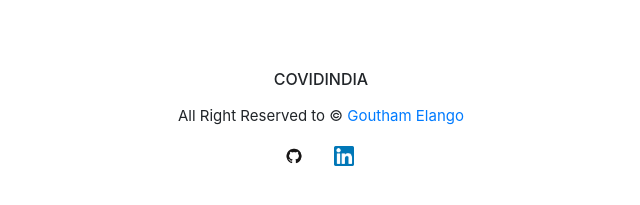
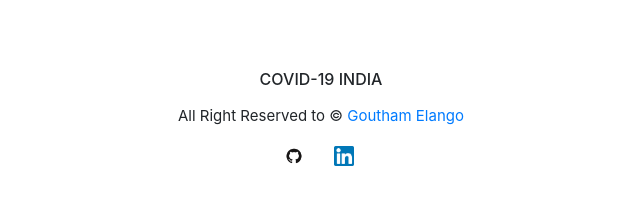
Before and after one commit to gouthamelango/Covid19, a plain HTML site: page index.html in a window 1280 px wide. Shown: the part 733-938 px from the top of the page, 319-959 px from the left. Drawn offline with nearby package versions, Linux system fonts and the light colour scheme; no server answers.

Commit message:
Update index.html

```diff
--- a/index.html
+++ b/index.html
@@ -262,7 +262,7 @@
                     <center>
                         <nav>
 
-                           <p><h6>COVIDINDIA</h6></p>
+                           <p><h6>COVID-19 INDIA</h6></p>
                         </nav>
                         <p id="contact">All Right Reserved to © <a href="https://www.instagram.com/goutham.elango/">Goutham Elango</a></p>
                         <div style="display: inline-flex;">
```
